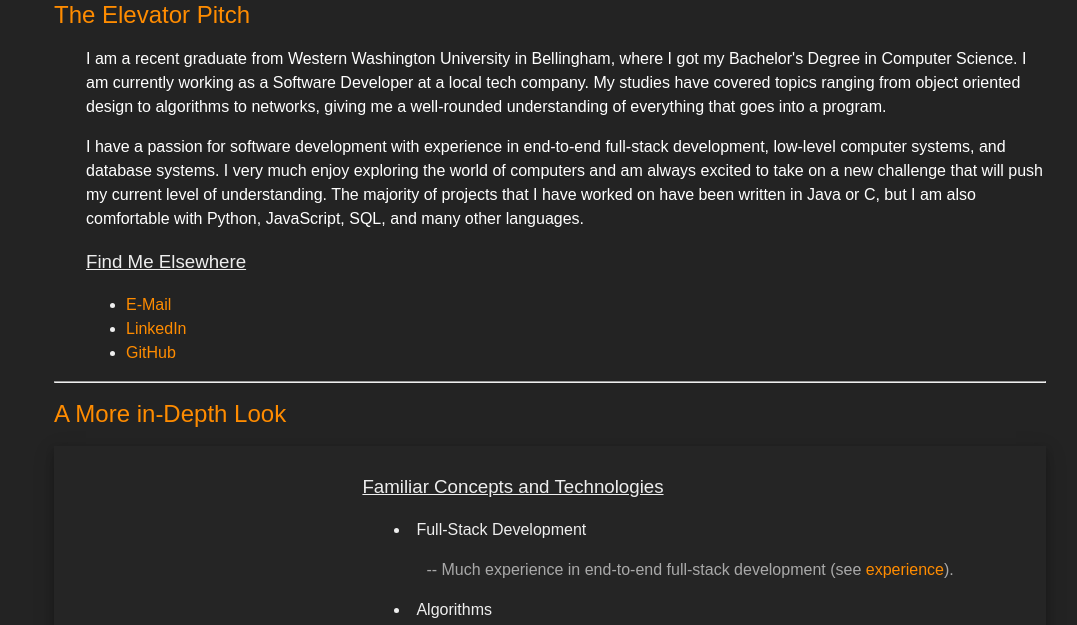
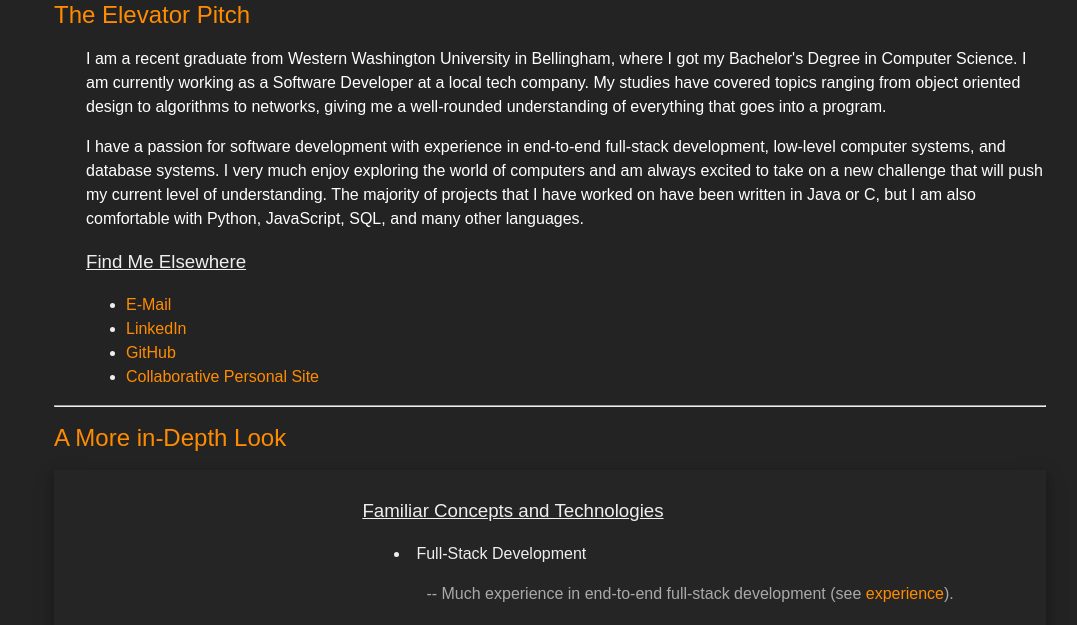
Before and after one commit to r-j-taylor/r-j-taylor.github.io, a plain HTML site: page index.html in a window 1280 px wide. Shown: the part 164-789 px from the top of the page, without its empty margins (106-1183 px from the left). Drawn offline with Linux system fonts and the light colour scheme.

Commit message:
Update index.html
Added JATAS link to page

```diff
--- a/index.html
+++ b/index.html
@@ -50,6 +50,7 @@
 				<li><a href="mailto:ryan@jatas.org">E-Mail</a></li>
 				<li><a href="https://www.linkedin.com/in/ryanjtaylor99/">LinkedIn</a></li>
 				<li><a href="https://github.com/r-j-taylor">GitHub</a></li>
+				<li><a href="https://jatas.org">Collaborative Personal Site</a></li>
 			</ul>
 		</div>
 		<hr />
```
